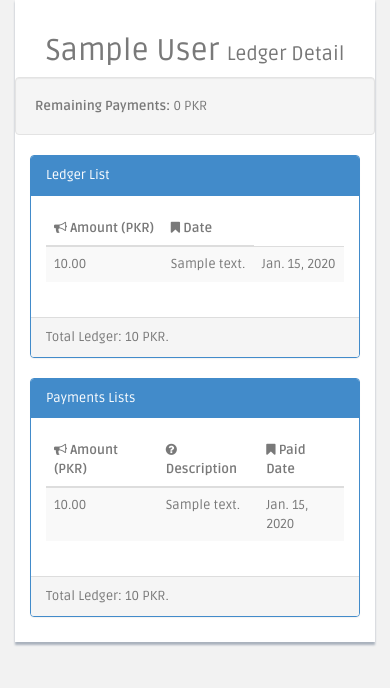
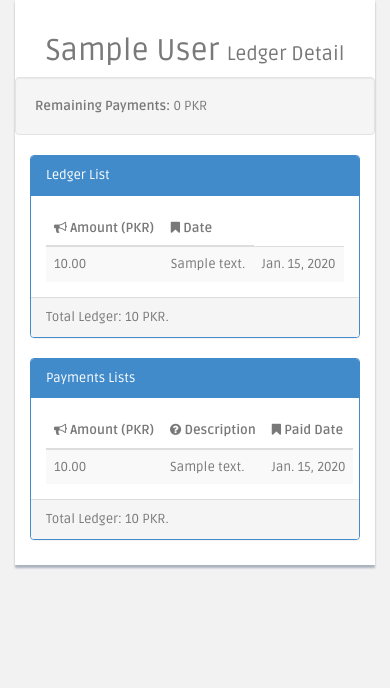
Before and after one commit to janzaheer/partum_inventory, a Django app: page /ledger/customer/1/ledger/details/ in a window 390 px wide. Shown: the part 156-844 px from the top of the page. Run offline with Django 3.2, Linux system fonts and the light colour scheme; tables that the repository leaves empty hold one stand-in row (values such as "Sample post"); some libraries are stand-ins or nearby versions.

Commit message:
made the table responsive

```diff
--- a/templates/ledger/customer_ledger_details.html
+++ b/templates/ledger/customer_ledger_details.html
@@ -15,7 +15,7 @@
                 <div class="panel-heading">
                    Ledger List
                 </div>
-                <div class="panel-body">
+                <div class="panel-body table-responsive">
                     <table class="table table-striped table-advance table-hover ledger-table">
                         <thead>
                             <tr>
@@ -46,7 +46,7 @@
                 <div class="panel-heading">
                    Payments Lists
                 </div>
-                <div class="panel-body">
+                <div class="panel-body table-responsive">
                     <table class="table table-striped table-advance table-hover payment-table">
                         <thead>
                             <tr>
--- a/templates/ledger/customer_ledger_list.html
+++ b/templates/ledger/customer_ledger_list.html
@@ -5,7 +5,7 @@
 {% block content %}
     <div class="col-md-12">
         <br>
-        <div class="content-panel">
+        <div class="content-panel table-responsive">
             <table class="table table-striped table-advance table-hover purchased-table">
                 <h2 class="text-center">Customer Ledger</h2>
                 <div class="input-group custom-search-form col-md-4" style="left: 5px">
--- a/templates/products/product_list.html
+++ b/templates/products/product_list.html
@@ -6,7 +6,7 @@
             <br>
             <a href="{% url 'product:add_product' retailer_id=request.user.retailer_user.retailer.id %}"><button type="button" class="btn btn-primary" style="float: left">Add Product </button></a>
             <br><br><br>
-            <div class="content-panel">
+            <div class="content-panel table-responsive">
                 <table class="table table-striped table-advance table-hover item-table">
                     <h2 class="text-center">Product List</h2>
                     <div class="input-group custom-search-form col-md-4" style="left: 5px">
--- a/templates/products/purchased_extraitems.html
+++ b/templates/products/purchased_extraitems.html
@@ -5,7 +5,7 @@
 {% block content %}
     <div class="col-md-12">
         <br>
-        <div class="content-panel">
+        <div class="content-panel table-responsive">
             <table class="table table-striped table-advance table-hover purchased-table">
                 <h2 class="text-center">Extra Items</h2>
                 <div class="input-group custom-search-form col-md-4" style="left: 5px">
--- a/templates/products/purchased_items.html
+++ b/templates/products/purchased_items.html
@@ -5,7 +5,7 @@
 {% block content %}
     <div class="col-md-12">
         <br>
-        <div class="content-panel">
+        <div class="content-panel table-responsive">
             <table class="table table-striped table-advance table-hover purchased-table">
                 <h2 class="text-center">Purchased Items</h2>
                 <div class="input-group custom-search-form col-md-4" style="left: 5px">
--- a/templates/sales/invoice_list.html
+++ b/templates/sales/invoice_list.html
@@ -5,7 +5,7 @@
 {% block content %}
     <div class="col-md-12">
             <br>
-            <div class="content-panel">
+            <div class="content-panel table-responsive">
                 <table class="table table-striped table-advance table-hover invoice-table">
                     <h2 class="text-center">Sales List</h2>
                     <div class="input-group custom-search-form col-md-4" style="left: 5px">
```
